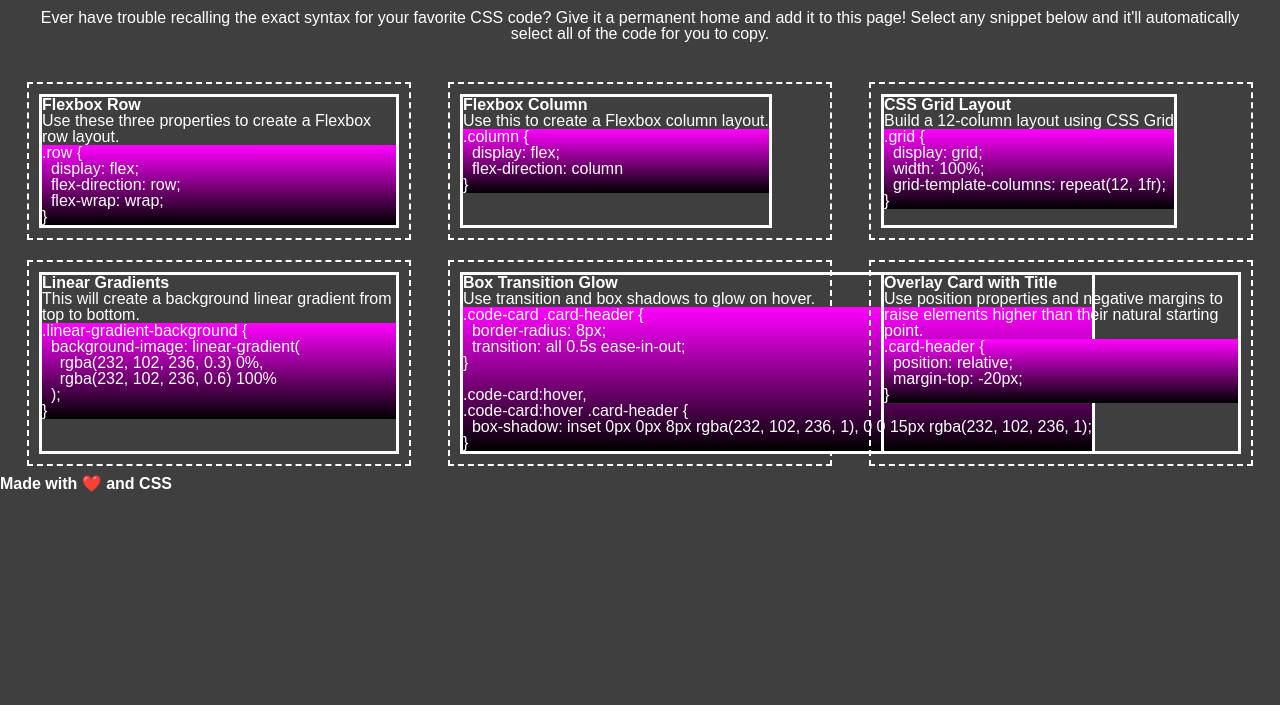
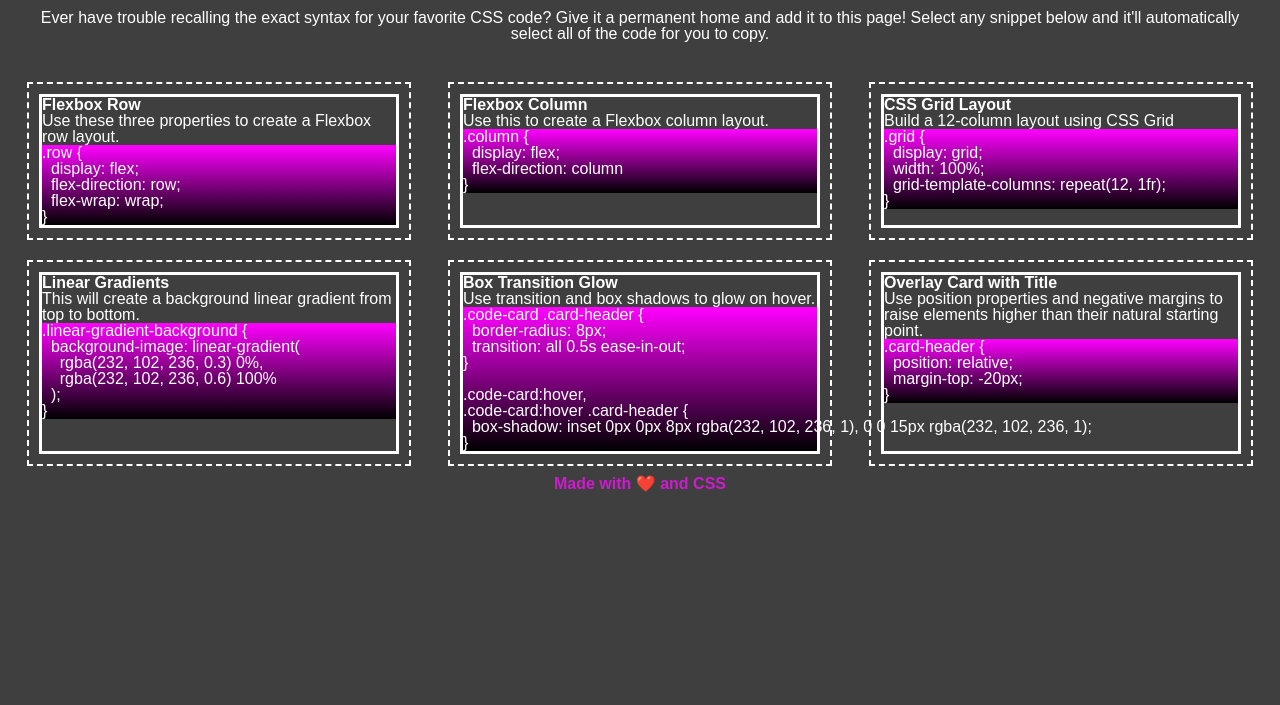
Before and after one commit to pbp66/css-snipets, a plain HTML site: page index.html in a window 1280 px wide. Shown: the part 110-815 px from the top of the page. Drawn offline with Linux system fonts and the light colour scheme.

Commit message:
Added footer

```diff
--- a/assets/css/styles.css
+++ b/assets/css/styles.css
@@ -1,5 +1,5 @@
 :root {
-    --mainFontColor: darkmagenta;
+    --mainFontColor: rgb(206, 27, 206);
     --defaultBorderRadius: 15px;
     --backgroundColor: rgb(63, 63, 63);
     --secondFontColor: white;
@@ -28,6 +28,12 @@ header p {
     justify-content: center;
 }
 
+footer {
+    color: var(--mainFontColor);
+    display: flex;
+    justify-content: center;
+}
+
 section {
     display: flex;
     flex-wrap: wrap;
@@ -46,6 +52,7 @@ section {
 
 figure {
     border: solid;
+    width: 100%;
 }
 
 pre {
```
